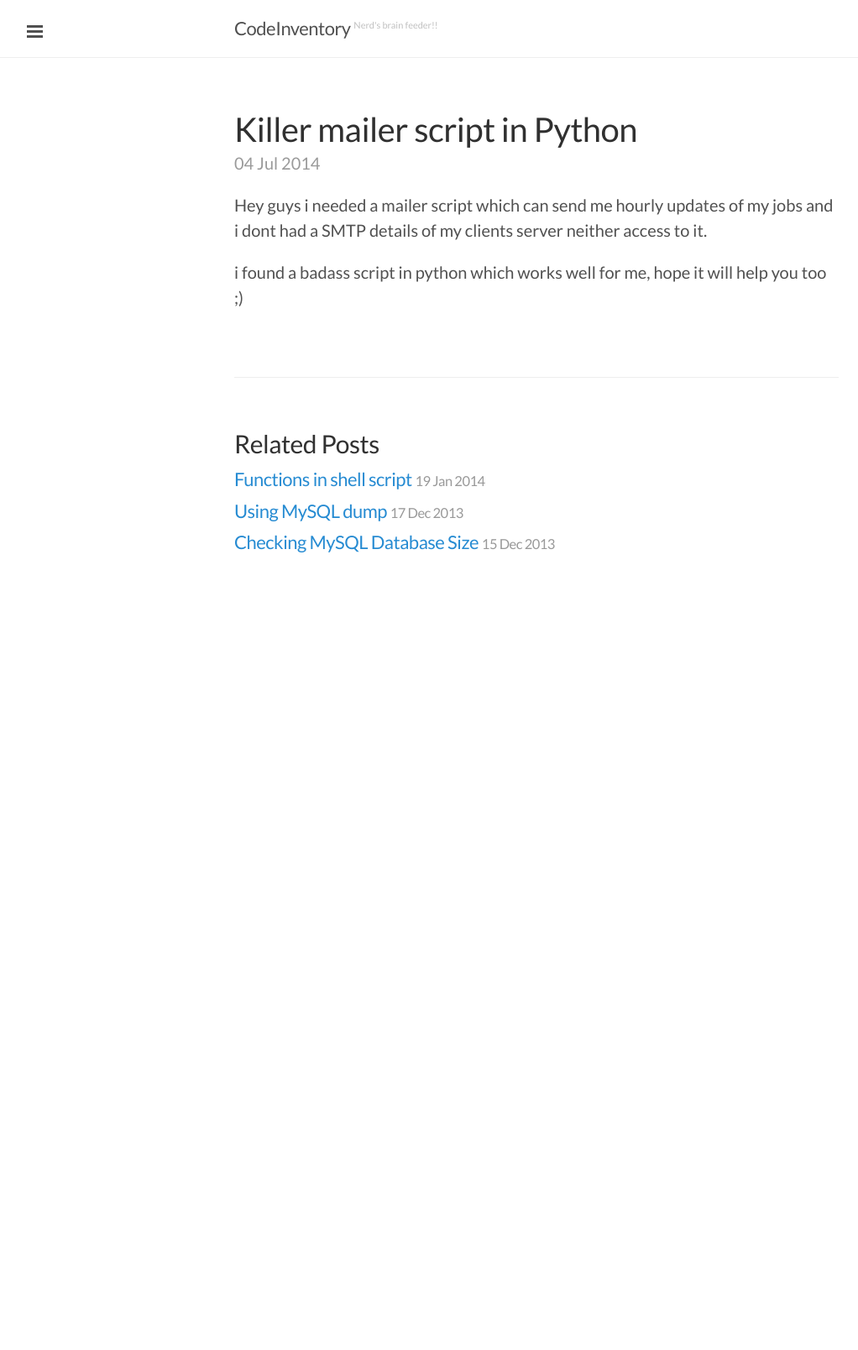
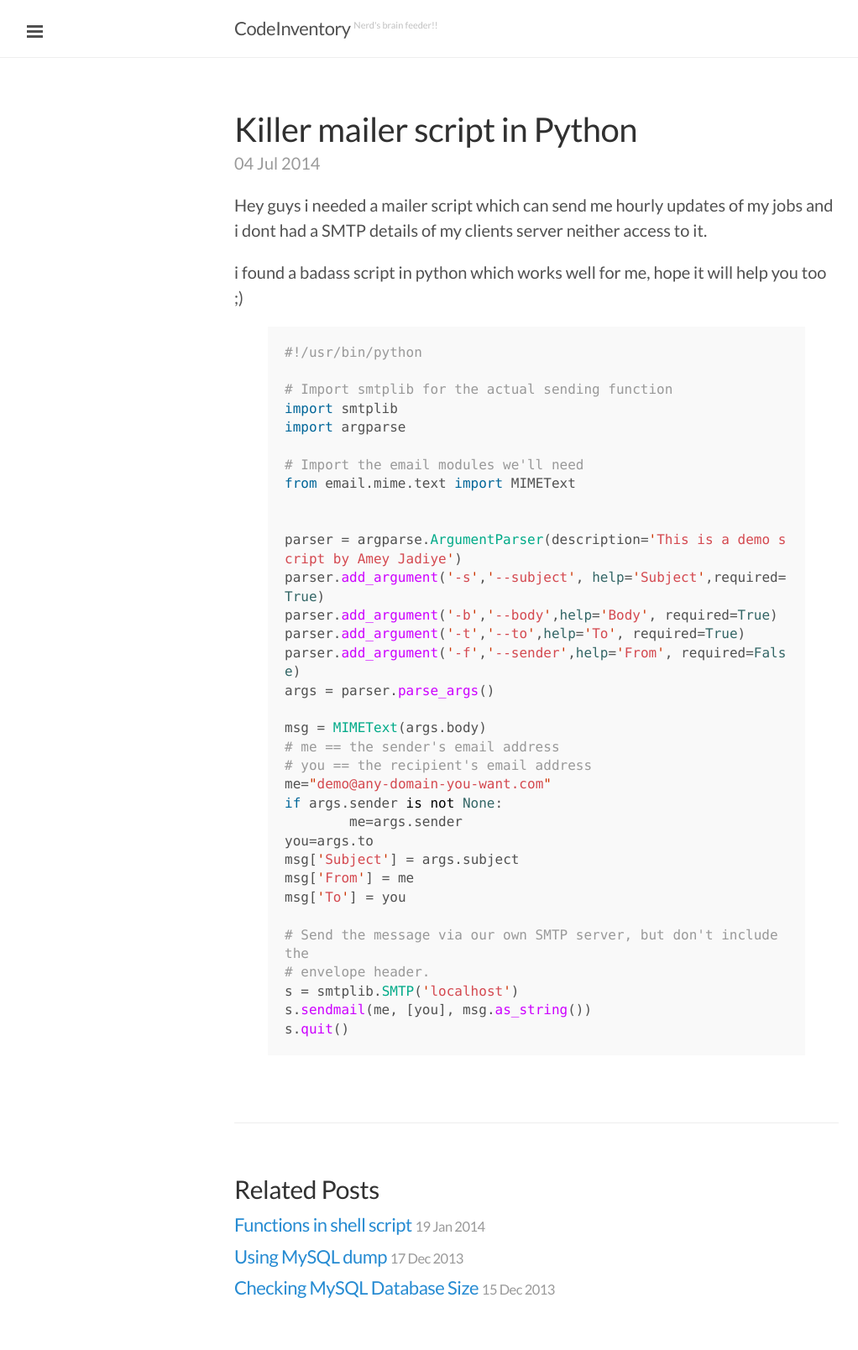
Before and after one commit to codeinventory/codeinventory.github.io, a Jekyll site: the page built from _posts/2014-07-04-killer-mailer.md, in a window 1280 px wide. Shown: the whole page at 84% size, without its empty margins (1-1023 px from the left). Built offline with Jekyll 4.4.1, drawn with Linux system fonts in a browser that asks for light colours; Markdown is read by kramdown in place of the engine named in the settings; before the commit the page ends 900 px from its top, so only the background shows below that.

Commit message:
Killer mailer script.

```diff
--- a/_posts/2014-07-04-killer-mailer.md
+++ b/_posts/2014-07-04-killer-mailer.md
@@ -12,3 +12,39 @@ tags:
 Hey guys i needed a mailer script which can send me hourly updates of my jobs and i dont had a SMTP details of my clients server neither access to it.
 
 i found a badass script in python which works well for me, hope it will help you too ;)
+
+{% highlight python %}
+#!/usr/bin/python
+
+# Import smtplib for the actual sending function
+import smtplib
+import argparse
+
+# Import the email modules we'll need
+from email.mime.text import MIMEText
+
+
+parser = argparse.ArgumentParser(description='This is a demo script by Amey Jadiye')
+parser.add_argument('-s','--subject', help='Subject',required=True)
+parser.add_argument('-b','--body',help='Body', required=True)
+parser.add_argument('-t','--to',help='To', required=True)
+parser.add_argument('-f','--sender',help='From', required=False)
+args = parser.parse_args()
+
+msg = MIMEText(args.body)
+# me == the sender's email address
+# you == the recipient's email address
+me="demo@any-domain-you-want.com"
+if args.sender is not None:
+        me=args.sender
+you=args.to
+msg['Subject'] = args.subject
+msg['From'] = me
+msg['To'] = you
+
+# Send the message via our own SMTP server, but don't include the
+# envelope header.
+s = smtplib.SMTP('localhost')
+s.sendmail(me, [you], msg.as_string())
+s.quit()
+{% endhighlight %}
```
